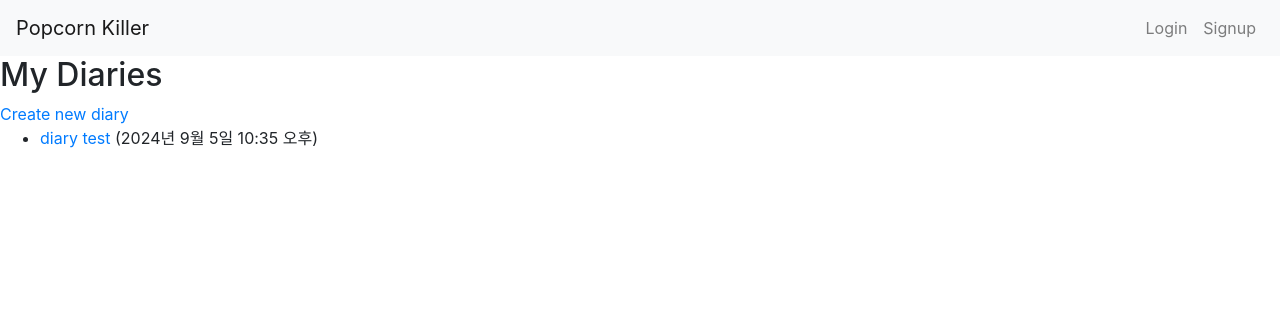
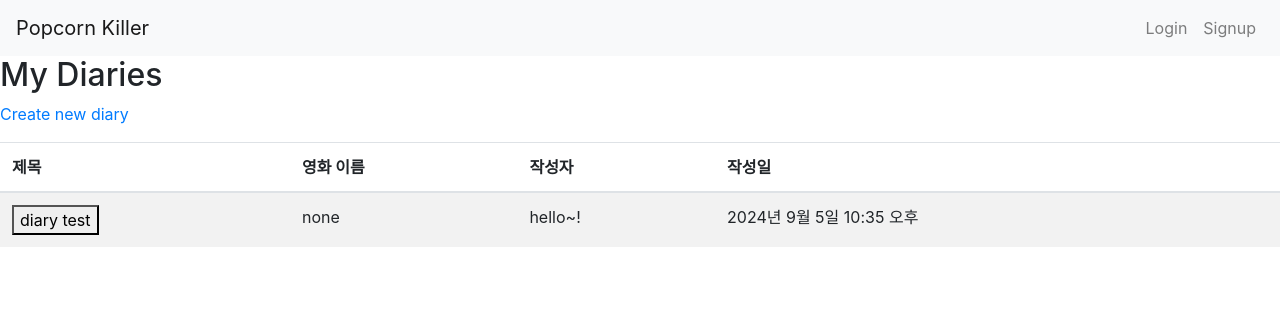
Before and after one commit to AEG-About-Exciting-Games/PK, a Django app: template popcornKiller/diaries/templates/diaries/diary_list.html in a window 1280 px wide. Shown: the top 316 px of the page. Run offline with Django 4.2, Linux system fonts and the light colour scheme; the template is opened without the code that fills it: values that come from a table or form of the project are taken from there, others are empty; data comes from the database, SQL or seed files in the repository; some libraries are stand-ins or nearby versions.

Commit message:
다이어리 수정

```diff
--- a/popcornKiller/diaries/models.py
+++ b/popcornKiller/diaries/models.py
@@ -1,5 +1,5 @@
 from django.db import models
-from users.models import User
+from accounts.models import User
 
 
 class Diary(models.Model):
--- a/popcornKiller/diaries/templates/diaries/diary_list.html
+++ b/popcornKiller/diaries/templates/diaries/diary_list.html
@@ -1,14 +1,32 @@
 {% extends "base.html" %}
 
 {% block content %}
-  <h2>My Diaries</h2>
-  <a href="{% url 'diaries:diary_create' %}">Create new diary</a>
-  <ul>
-    {% for diary in diaries %}
-      <li>
-        <a href="{% url 'diaries:diary_detail' diary.pk %}">{{ diary.title }}</a>
-        ({{ diary.created_at }})
-      </li>
-    {% endfor %}
-  </ul>
+    <h2>My Diaries</h2>
+    <a href="{% url 'diaries:diary_create' %}">Create new diary</a>
+    <table class="table table-striped mt-3">
+        <thead>
+            <tr>
+                <th scope="col">제목</th>
+                <th scope="col">영화 이름</th>
+                <th scope="col">작성자</th>
+                <th scope="col">작성일</th>
+            </tr>
+        </thead>
+        <tbody>
+            {% for diary in diaries %}
+            {% load humanize %}
+            <tr>
+                <td>
+                    <form action="{% url 'diaries:diary_detail' diary.pk %}" method="post">
+                        {% csrf_token %}
+                        <button type="submit" >{{ diary.title }}</button>
+                    </form>
+                </td>
+                <td>{{ diary.movie|default:"none" }}</td>
+                <td>{{ diary.writer }}</td>
+                <td>{{ diary.created_at }}</td>
+            </tr>
+            {% endfor %}
+        </tbody>
+    </table>
 {% endblock %}
```
